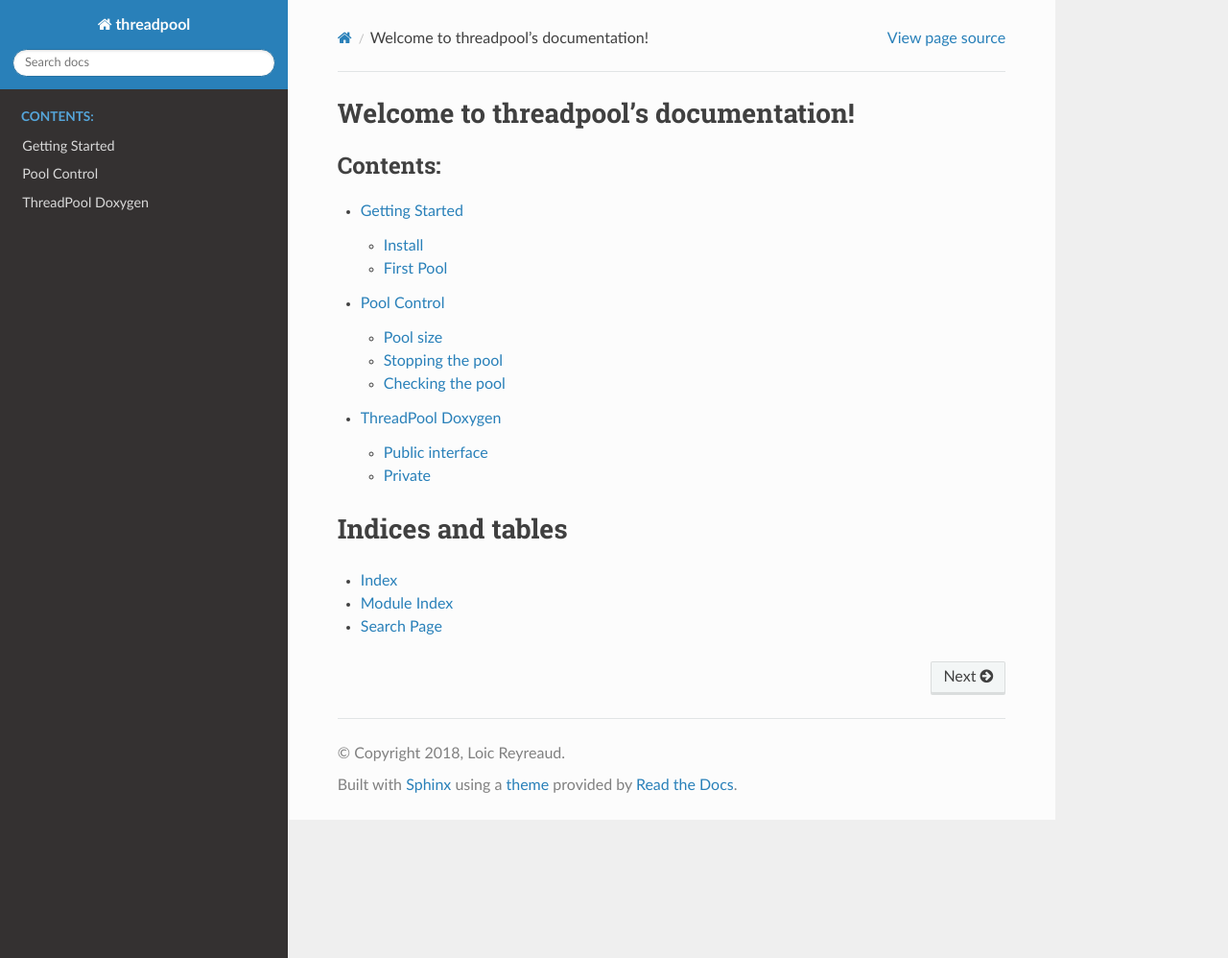
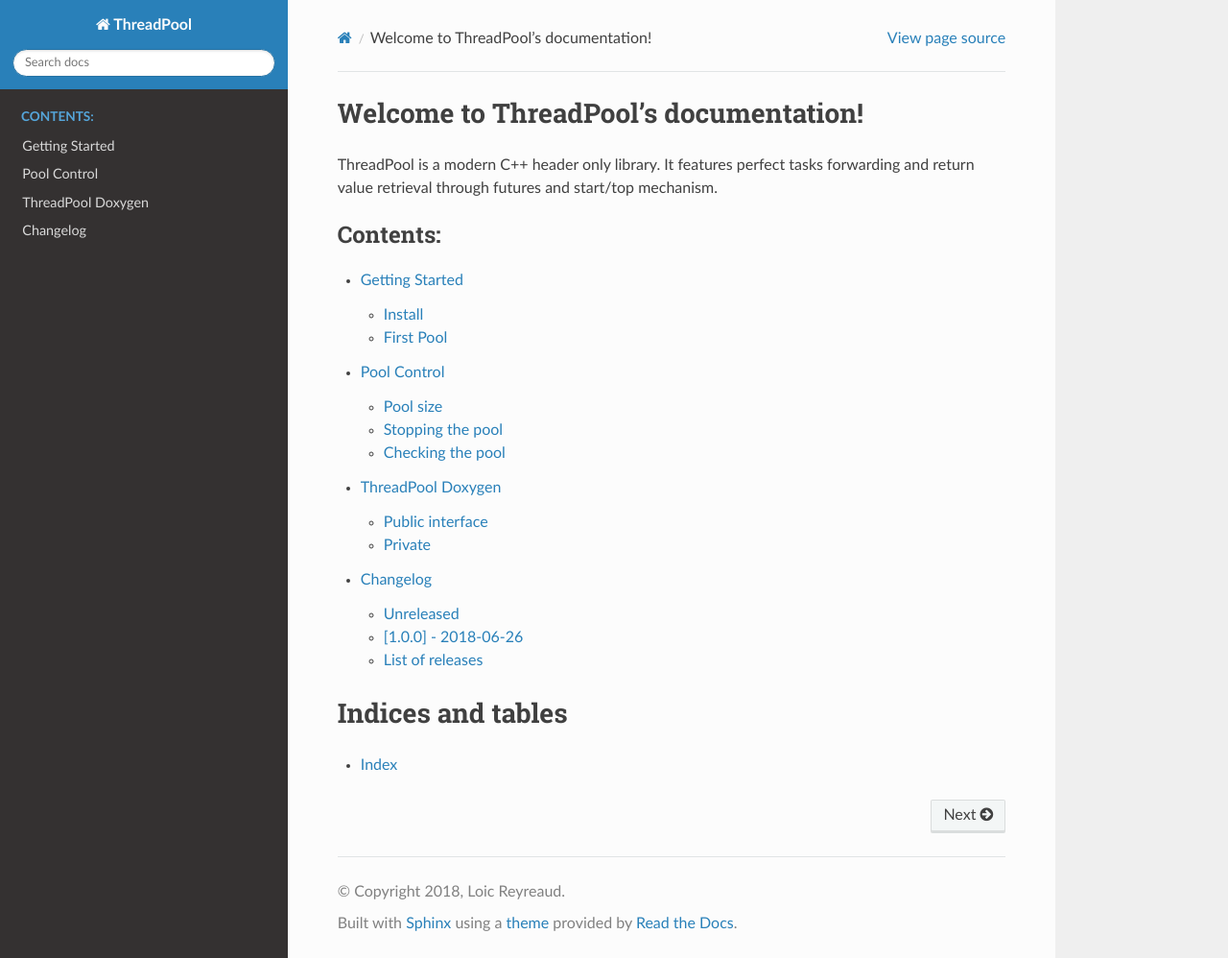
Before and after one commit to reyreaud-l/threadpool, a Sphinx documentation site: the page built from doc/index.rst, in a window 1280 px wide and 998 px high. Shown: the whole window at 96% size. Built offline with Sphinx 7.4.7 and the Read the Docs theme 2.0.0, drawn with Linux system fonts in a browser that asks for light colours.

Commit message:
doc: add changelog
Also fix multiples typos in general in the docs.

Signed-off-by: Loic Reyreaud <loic.reyreaud@epita.fr>

```diff
--- a/doc/conf.py
+++ b/doc/conf.py
@@ -29,7 +29,7 @@
 
 # -- Project information -----------------------------------------------------
 
-project = 'threadpool'
+project = 'ThreadPool'
 copyright = '2018, Loic Reyreaud'
 author = 'Loic Reyreaud'
 
@@ -124,7 +124,7 @@
 # (source start file, target name, title,
 #  author, documentclass [howto, manual, or own class]).
 latex_documents = [
-    (master_doc, 'threadpool.tex', 'threadpool Documentation',
+    (master_doc, 'threadpool.tex', 'ThreadPool Documentation',
      'Loic Reyreaud', 'manual'),
 ]
 
@@ -134,7 +134,7 @@
 # One entry per manual page. List of tuples
 # (source start file, name, description, authors, manual section).
 man_pages = [
-    (master_doc, 'threadpool', 'threadpool Documentation',
+    (master_doc, 'ThreadPool', 'ThreadPool Documentation',
      [author], 1)
 ]
 
@@ -145,7 +145,7 @@
 # (source start file, target name, title, author,
 #  dir menu entry, description, category)
 texinfo_documents = [
-    (master_doc, 'threadpool', 'threadpool Documentation',
-     author, 'threadpool', 'One line description of project.',
+    (master_doc, 'ThreadPool', 'ThreadPool Documentation',
+     author, 'ThreadPool', 'ThreadPool implementation in modern C++',
      'Miscellaneous'),
 ]
--- a/doc/index.rst
+++ b/doc/index.rst
@@ -1,22 +1,24 @@
-.. threadpool documentation master file, created by
+.. ThreadPool documentation master file, created by
    sphinx-quickstart on Sun Aug 19 01:54:46 2018.
    You can adapt this file completely to your liking, but it should at least
    contain the root `toctree` directive.
 
-Welcome to threadpool's documentation!
+Welcome to ThreadPool's documentation!
 ======================================
+
+ThreadPool is a modern C++ header only library. It features perfect tasks
+forwarding and return value retrieval through futures and start/top mechanism.
 
 .. toctree::
    :maxdepth: 2
    :caption: Contents:
 
-   getting_started
-   pool_control
-   all_doc
+   src/getting_started
+   src/pool_control
+   src/all_doc
+   src/changelog
 
 Indices and tables
 ==================
 
 * :ref:`genindex`
-* :ref:`modindex`
-* :ref:`search`
--- a/doc/requirements.txt
+++ b/doc/requirements.txt
@@ -1 +1,3 @@
 breathe
+sphinx
+sphinx_rtd_theme
--- /dev/null
+++ b/doc/src/changelog.rst
@@ -0,0 +1,29 @@
+Changelog
+=========
+
+All notable changes to this project will be documented in this file.
+
+The format is based on `Keep a Changelog <https://keepachangelog.com/en/1.0.0/>`_,
+and this project adheres to `Semantic Versioning <https://semver.org/spec/v2.0.0.html>`_.
+
+Unreleased
+----------
+Added
+~~~~~~~
+- Documentation generation with breath and sphinx.
+- Deploy documentation on read the doc.
+- Uninstall target in CMake.
+- Changelog section in documentation.
+
+[1.0.0] - 2018-06-26
+--------------------
+Added
+~~~~~
+- First release (!yay).
+- Fixed/Variable pool size.
+- Fetch result of task with futures.
+- Fetch number of waiting/working workers.
+
+List of releases
+----------------
+`Unreleased <https://github.com/reyreaud-l/threadpool/compare/v1.0.0...HEAD>`_
--- a/doc/getting_started.rst
+++ b/doc/src/getting_started.rst
@@ -40,8 +40,8 @@
 
 Note that we instantiate a task and wait for it to make sure the task is ran.
 With such a short program, it is possible that mypool will be deleted before a
-working is woke up to pick the task and run it. Waiting for the result ensure
-the task is ran. It is possible to use this syntax if you don't care about the
+worker is woke up to pick the task and run it. Waiting for the result ensure the
+task is ran. It is possible to use this syntax if you don't care about the
 return value or don't want to wait for a task to end:
 
 .. code-block:: c++
--- a/doc/pool_control.rst
+++ b/doc/src/pool_control.rst
@@ -33,6 +33,5 @@
 
 You can check the current state of the workers with:
 
-
 .. doxygenfunction:: ThreadPool::threads_available()
 .. doxygenfunction:: ThreadPool::threads_working()
```
Also changed, not shown: doc/src/all_doc.rst (renamed from doc/all_doc.rst), 2 other files.
